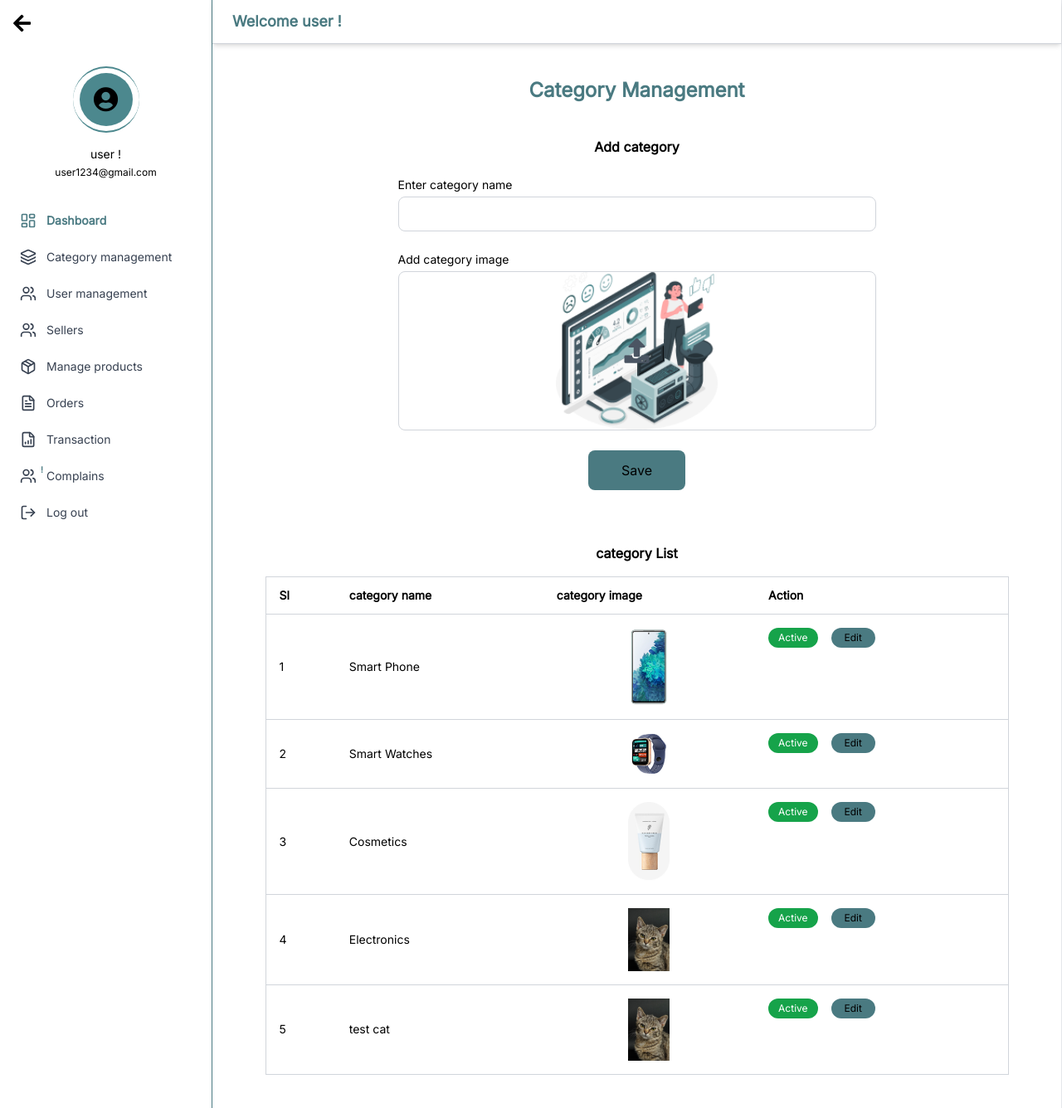
After one commit to Roopika-sics/Inventory-management, a Django app: page /admin_panel/add_category/ in a window 1280 px wide. The commit adds this page. Shown: the whole page at 83% size. Run offline with Django 5.2, Linux system fonts and the light colour scheme; data comes from the database, SQL or seed files in the repository; both versions use the stored data as it was after the commit; some libraries are stand-ins or nearby versions.

Commit message:
add category page added

```diff
--- /dev/null
+++ b/admin_panel/templates/admin_panel/add_category.html
@@ -0,0 +1,98 @@
+{% extends 'admin_base.html' %}
+{% load static %}
+{% block content %}
+
+
+</aside>
+<!-- Main content -->
+<main class="flex-1 flex flex-col">
+ <!-- Header -->
+ <header class="border-b border-gray-300 shadow-md px-6 py-3 flex items-center">
+  <h1 class="text-[#4a7a81] font-semibold text-lg">
+   Welcome user !
+  </h1>
+ </header>
+ <!-- Content -->
+ <section class="flex-1 overflow-auto px-6 py-10">
+  <h2 class="text-[#4a7a81] font-semibold text-2xl text-center mb-10 capitalize">
+   category management
+  </h2>
+  <form class="max-w-xl mx-auto flex flex-col gap-6" method="post" enctype="multipart/form-data">
+    {% csrf_token %}
+   <div class="text-center font-semibold text-base">
+    Add category
+   </div>
+   <div class="flex flex-col gap-1">
+    <label class="text-sm font-normal" for="categoryName">
+     Enter category name
+    </label>
+    <input class="border border-gray-300 rounded-lg px-4 py-2 focus:outline-none focus:ring-2 focus:ring-[#4a7a81]" name="name" id="categoryName" type="text"/>
+   </div>
+   <div class="flex flex-col gap-1">
+    <label class="text-sm font-normal" for="categoryImage">
+     Add category image
+    </label>
+    <div class="relative">
+     <label class="cursor-pointer border border-gray-300 rounded-lg p-8 flex justify-center items-center absolute top-0 left-0 w-full h-full" for="categoryImage">
+      <i class="fas fa-upload text-3xl text-gray-600">
+      </i>
+     </label>
+     <input accept="image/*" class="hidden" name="image" id="categoryImage" type="file" onchange="document.getElementById('categoryImagePreview').src = window.URL.createObjectURL(this.files[0])"/>
+     <img id="categoryImagePreview" class="h-48 w-auto mx-auto" src="{% static 'images/Group 225.png' %}" alt=""/>
+    </div>
+   </div>
+   <button class="bg-[#4a7a81] text-black rounded-lg py-3 px-10 mx-auto block" type="submit">
+    Save
+   </button>
+  </form>
+  <div class="max-w-4xl mx-auto mt-16">
+   <div class="text-center font-semibold text-base mb-4">
+    category List
+   </div>
+   <table class="w-full border border-gray-300 rounded-lg border-collapse">
+    <thead>
+     <tr class="text-left text-sm font-normal border-b border-gray-300">
+      <th class="py-3 px-4">
+       Sl
+      </th>
+      <th class="py-3 px-4">
+       category name
+      </th>
+      <th class="py-3 px-4">
+       category image
+      </th>
+      <th class="py-3 px-4">
+       Action
+      </th>
+     </tr>
+    </thead>
+    <tbody>
+        {% for categorie in categories %}
+     <tr class="border-b border-gray-300 text-sm font-normal">
+      <td class="py-4 px-4 align-middle">
+       {{ forloop.counter }}
+      </td>
+      <td class="py-4 px-4 align-middle">
+       {{ categorie.name }}
+      </td>
+      <td class="py-4 px-4 align-middle text-center">
+       <img alt="Electronic product image showing a small appliance" class="inline-block" height="50" src="{{ categorie.image.url }}" width="50"/>
+      </td>
+      <td class="py-4 px-4 align-middle flex gap-4">
+       <span class="bg-green-600 text-white text-xs rounded-full px-3 py-1 self-center">
+        Active
+       </span>
+       <button class="bg-[#4a7a81] text-black text-xs rounded-full px-4 py-1">
+        Edit
+       </button>
+      </td>
+     </tr>
+        {% endfor %}
+    </tbody>
+   </table>
+  </div>
+ </section>
+</main>
+</div>
+
+{% endblock %}
--- a/admin_panel/urls.py
+++ b/admin_panel/urls.py
@@ -10,6 +10,7 @@ urlpatterns = [
     path('buyers/', views.buyers_list, name='buyers-list'),
     path('sellers/toggle/<int:seller_id>/', views.toggle_seller_status, name='toggle-seller'),
     path('seller/reject/<int:seller_id>/', views.seller_reject_reason, name='seller_reject_reason'),
+    path('add_category/', views.add_category, name='add_category'),
 
 
 ]
--- a/admin_panel/views.py
+++ b/admin_panel/views.py
@@ -1,6 +1,7 @@
 from django.shortcuts import render, redirect, get_object_or_404
 from seller.models import Seller
 from buyer.models import Buyer
+from categories.models import Category
 # Create your views here.
 
 
@@ -63,3 +64,12 @@ def toggle_seller_status(request, seller_id):
 def buyers_list(request):
     buyers = Buyer.objects.all()
     return render(request, 'admin_panel/buyers.html', {'buyers': buyers})
+
+def add_category(request):
+    categories = Category.objects.all()
+    if request.method == 'POST':
+        name = request.POST.get('name')
+        image = request.FILES.get('image')
+        Category.objects.create(name=name, image=image)
+        return redirect('add_category')
+    return render(request, 'admin_panel/add_category.html', {'categories': categories})
--- a/templates/admin_base.html
+++ b/templates/admin_base.html
@@ -46,7 +46,7 @@
     <i data-lucide="layout-dashboard" class="w-5 h-5"></i>
     <span>Dashboard</span>
   </a>
-  <a href="#" class="flex items-center space-x-3 hover:text-[#4a7a82]">
+  <a href="{% url 'add_category' %}" class="flex items-center space-x-3 hover:text-[#4a7a82]">
     <i data-lucide="layers" class="w-5 h-5"></i>
     <span>Category management</span>
   </a>
```
Also changed, not shown: categories/urls.py (added, +8 -0 lines), db.sqlite3, media/categories/cat.jpeg (added), media/categories/cat_XZWcu7y.jpeg (added).
